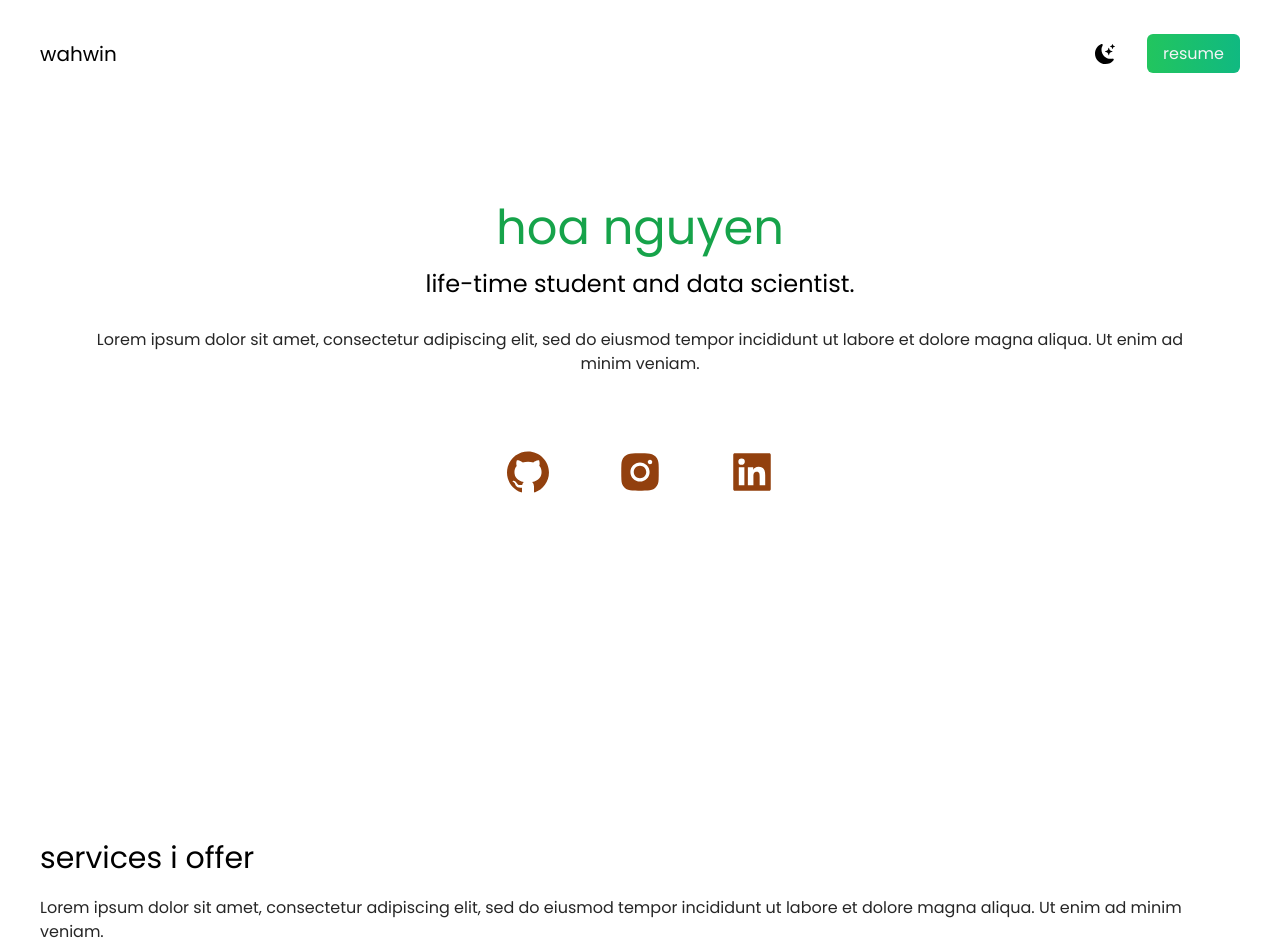
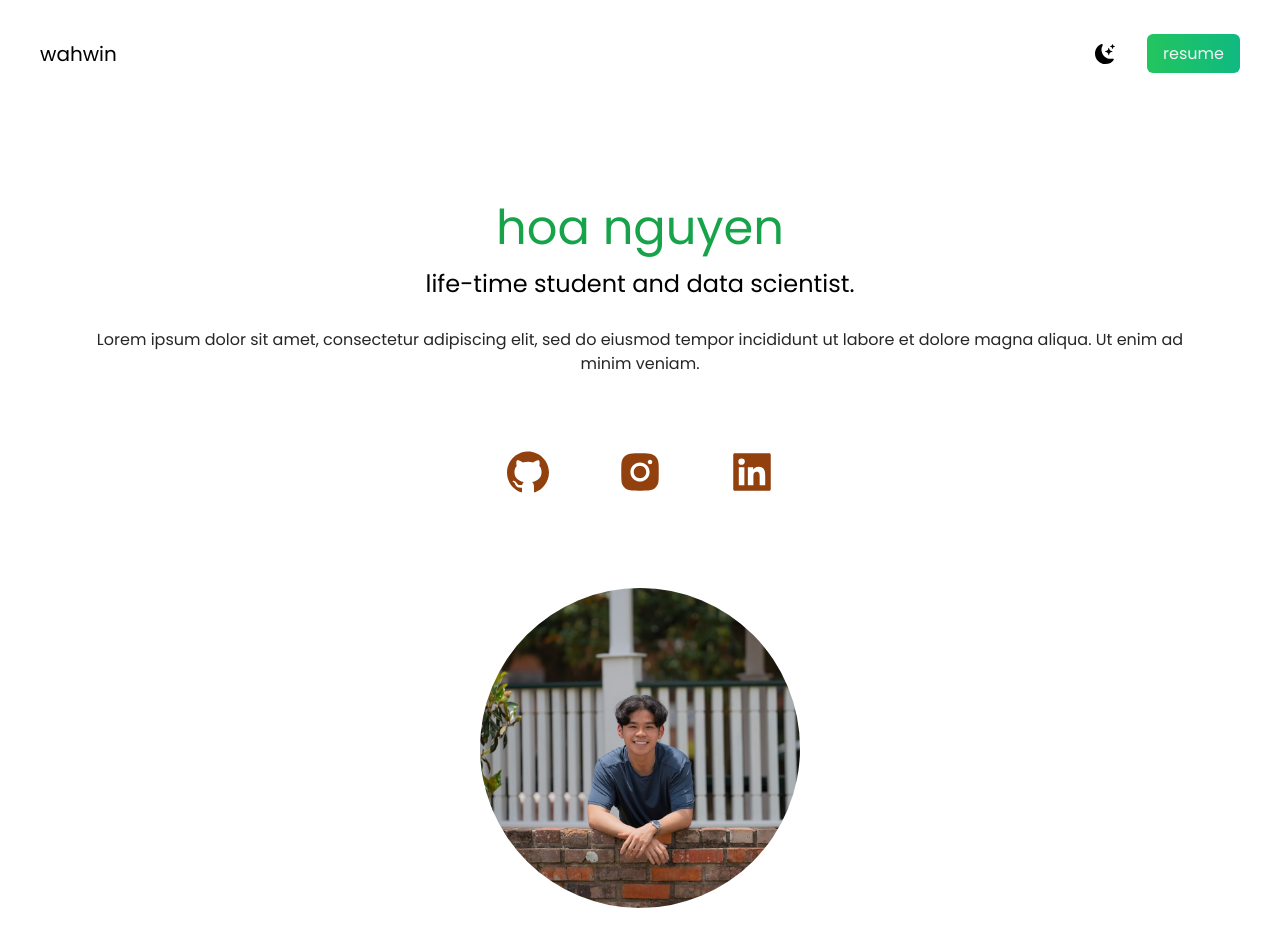
Before and after one commit to HooWahWin/HooWahWin.github.io, a Next.js app: page / in a window 1280 px wide. Shown: the top 951 px of the page. Built offline with nearby package versions, Linux system fonts and the light colour scheme.

Commit message:
deployment with profile pic

```diff
--- a/app/page.js
+++ b/app/page.js
@@ -6,7 +6,7 @@ import { CgNotes } from "react-icons/cg";
 import { DiJava, DiPython, DiReact } from "react-icons/di";
 
 import Image from "next/image";
-// import profilepic from "../public/IMG_4171.jpg";
+import profilepic from "../public/IMG_4171.jpg";
 
 export default function Home() {
   return (
@@ -53,10 +53,9 @@ export default function Home() {
               <AiFillLinkedin />
             </a>
           </div>
-
-          {/* <div className=" relative rounded-full w-80 h-80 object-cover mx-auto mt-20 overflow-hidden">
+          <div className="relative mx-auto rounded-full w-80 h-80 mt-20 overflow-hidden">
             <Image src={profilepic} layout="fill" objectFit="cover" />
-          </div> */}
+          </div>
         </section>
         {/* second page */}
 
--- a/next.config.js
+++ b/next.config.js
@@ -1,4 +1,4 @@
 /** @type {import('next').NextConfig} */
-const nextConfig = { output: "export" };
+const nextConfig = { output: "export", images: { unoptimized: true } };
 
 module.exports = nextConfig;
```
